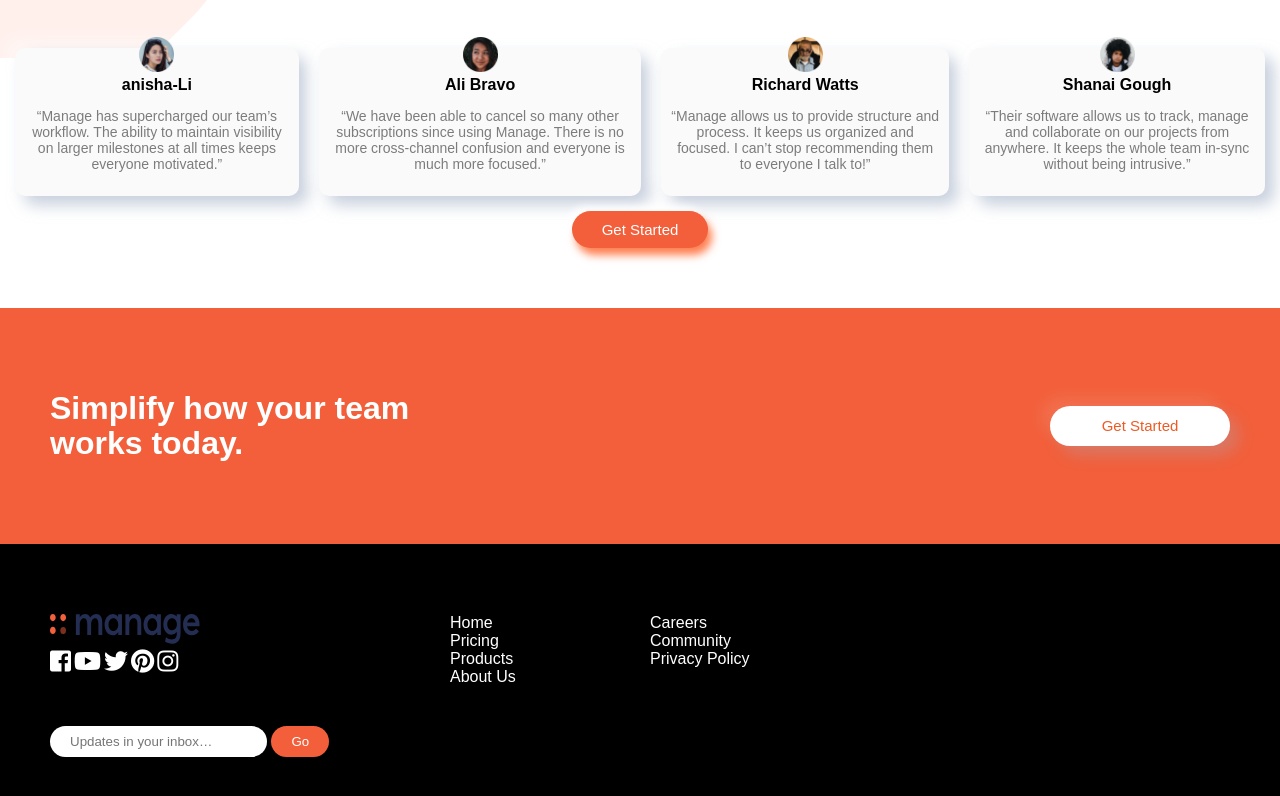
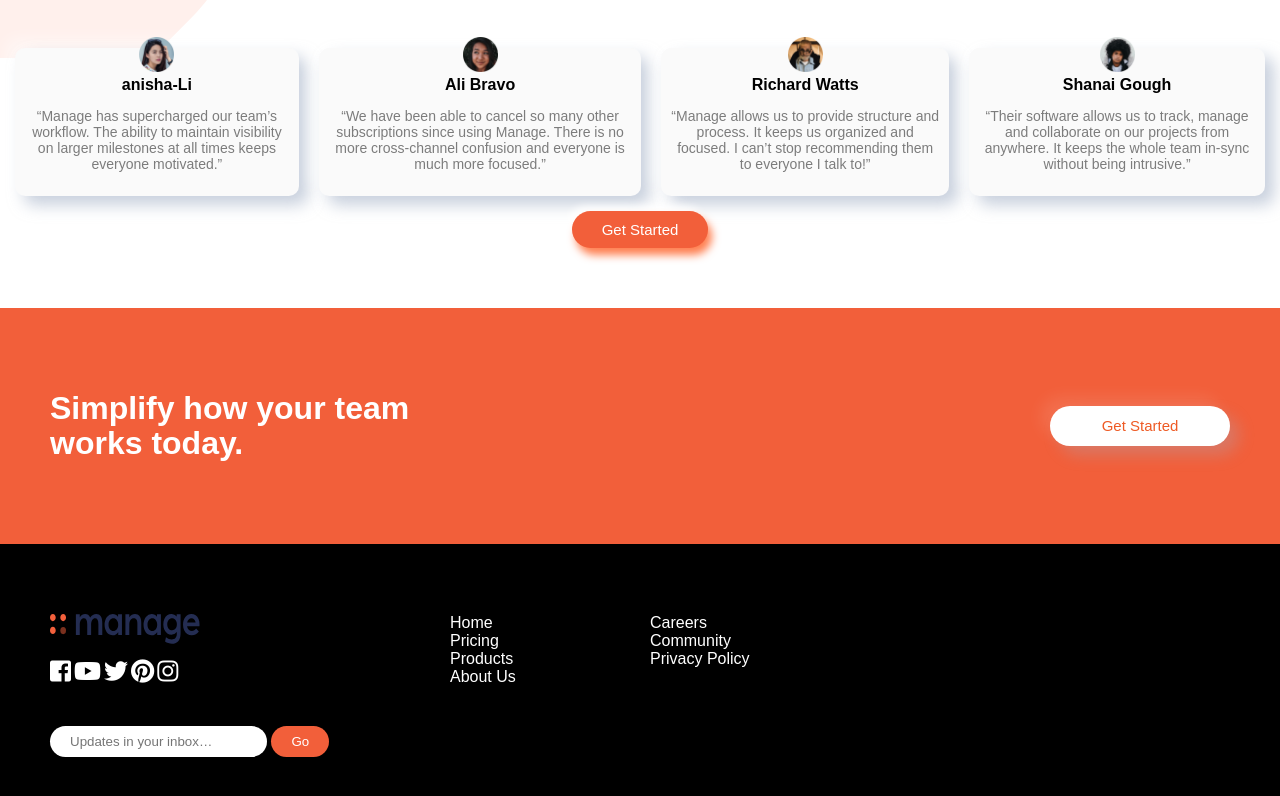
Before and after one commit to khyatipadhiyar/manage-landing-page-master, a plain HTML site: page index.html in a window 1280 px wide. Shown: the part 1300-2096 px from the top of the page. Drawn offline with Linux system fonts and the light colour scheme; a web font is replaced by a local one.

Commit message:
Update style.css

```diff
--- a/style.css
+++ b/style.css
@@ -286,12 +286,19 @@ footer{
 	display: flex;
 	flex-wrap: wrap;
     }
+
 .footer-section{
 	width: 400px;
 	max-width: 100%;
 	margin-bottom: 20px;
 	margin-top: 20px;
     }
+.social-details{
+	display: flex;
+	flex-direction: column;
+	justify-content: space-between;
+	color: #fff;
+}
 input{
 	padding: 8px 20px;
 	border-radius: 30px;
```
